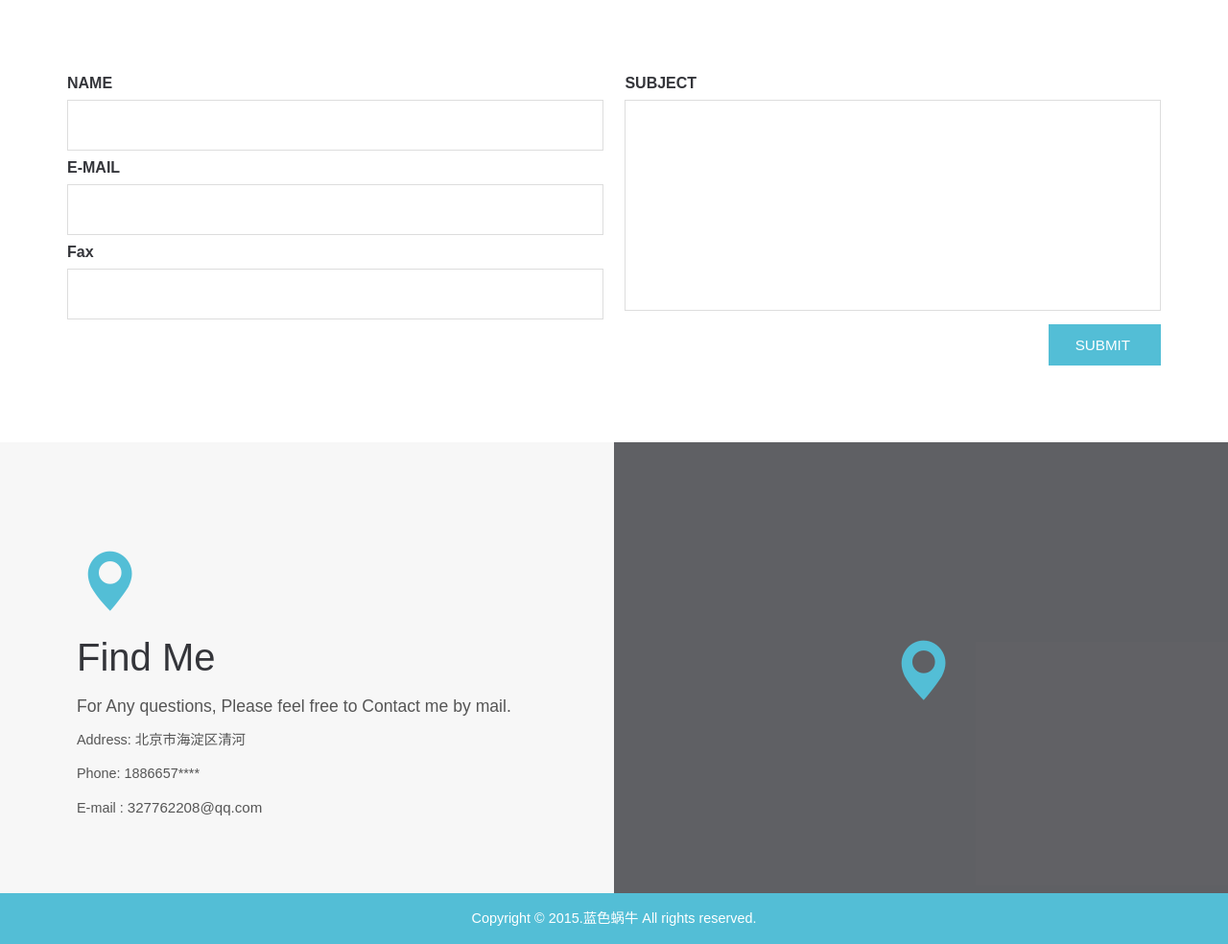
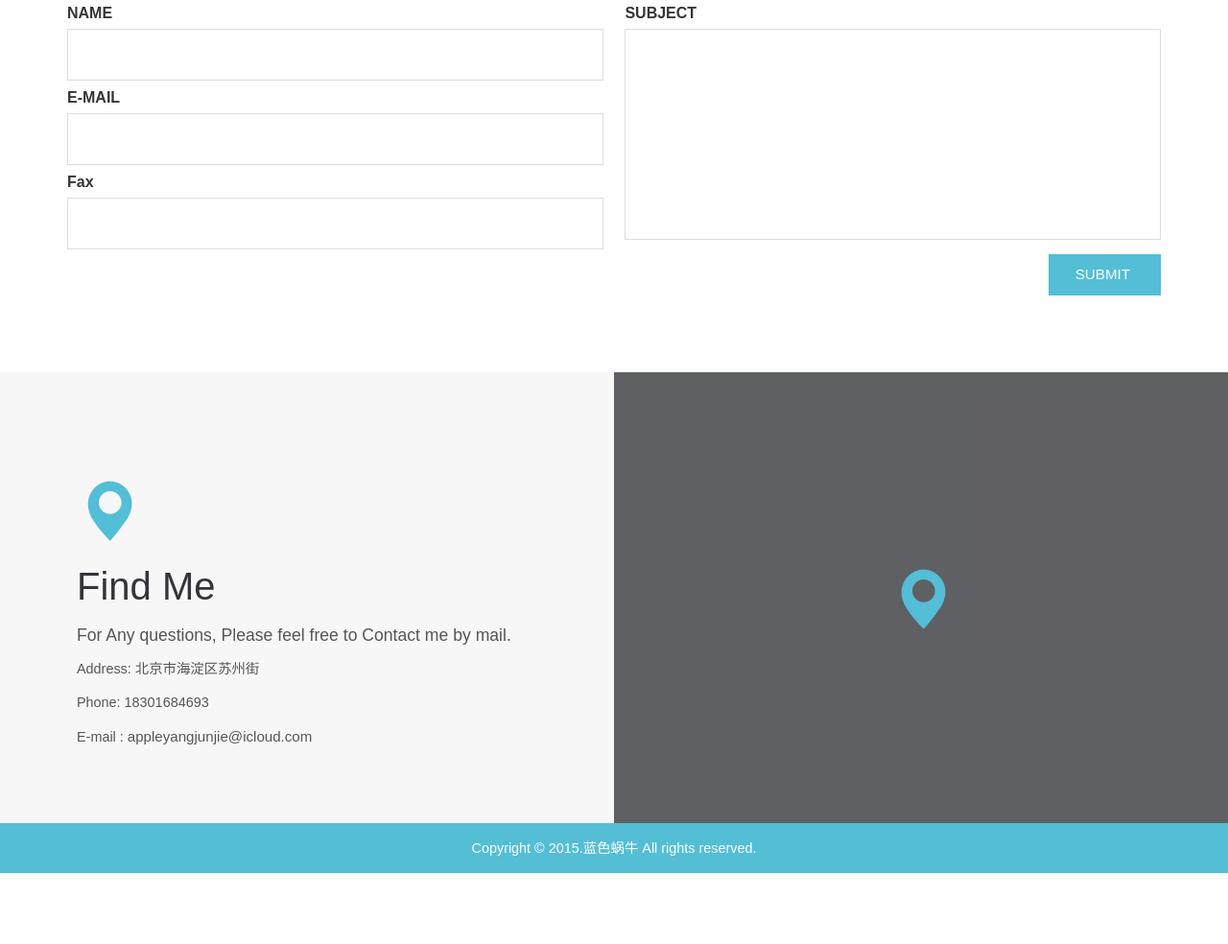
Before and after one commit to Junior-Young/Junior-Young.github.io, a plain HTML site: page index.html in a window 1280 px wide. Shown: the part 4412-5396 px from the top of the page at 96% size. After the commit the page ends 5322 px from the top, so only its background shows below. Drawn offline with Linux system fonts and the light colour scheme; files whose address does not match are found by name; a web font is replaced by a local one.

Commit message:
主页1.2
1.2

```diff
--- a/index.html
+++ b/index.html
@@ -342,9 +342,9 @@ Smartphone Compatible web template, free webdesigns for Nokia, Samsung, LG, Sony
 					  <h3 class="tittle two">Find Me</h3>
 				      <h4>For Any questions, Please feel free to Contact me by mail.</h4>
 					     <div class="contact-ad">
-								<p>Address:  北京市海淀区清河<p>
-								<p>Phone:    1886657****<p>
-								<p>E-mail : <a href="mailto:327762208@qq.com">327762208@qq.com</a></p>
+								<p>Address:  北京市海淀区苏州街<p>
+								<p>Phone:    18301684693<p>
+								<p>E-mail : <a href="mailto:appleyangjunjie@icloud.com">appleyangjunjie@icloud.com</a></p>
 
 					     </div>
 			      </div>
```
Also changed, not shown: images/ab.jpg.
